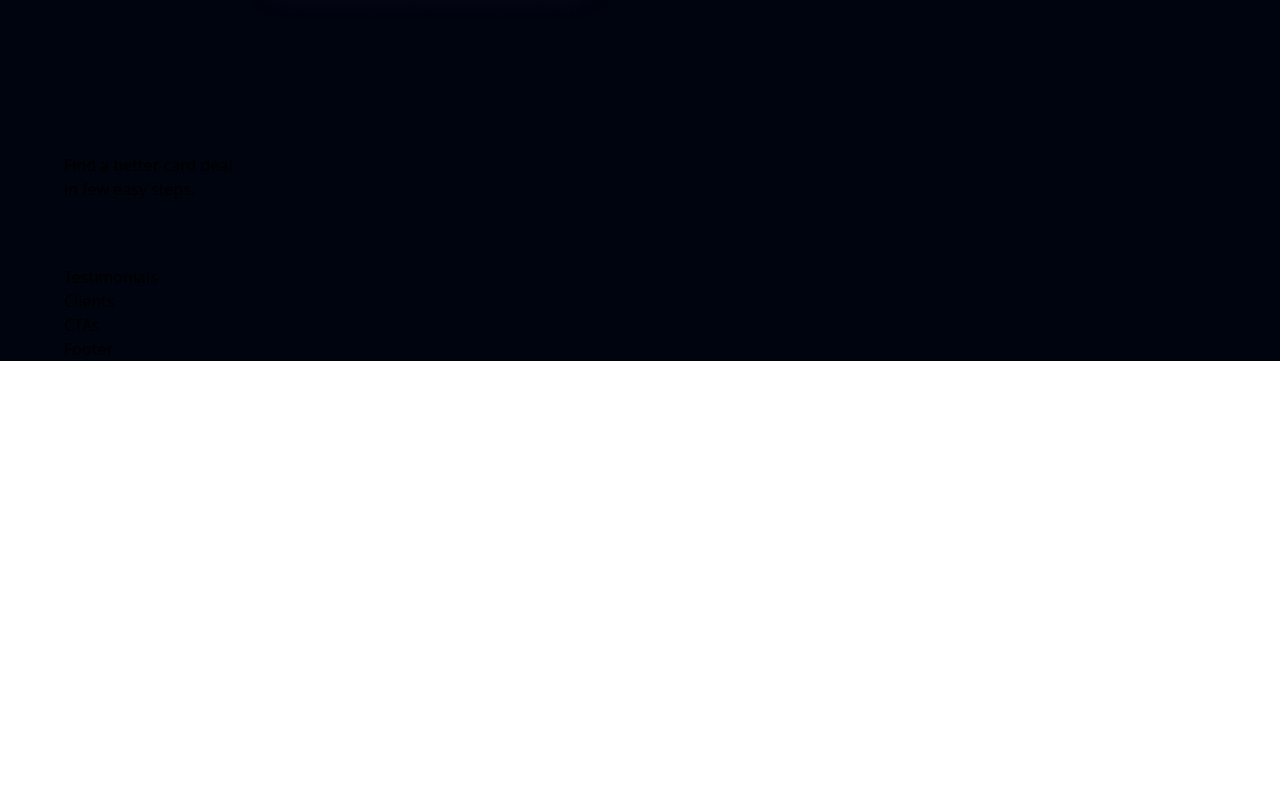
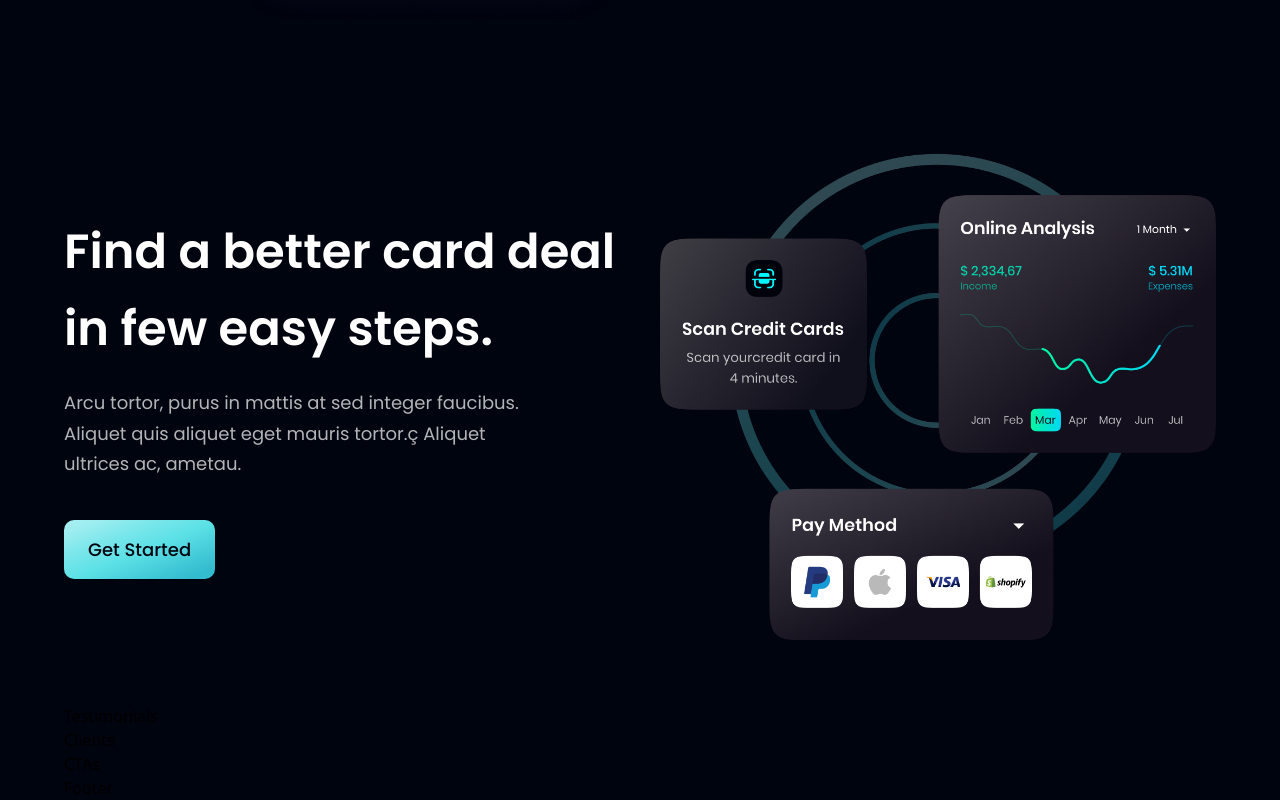
Before and after one commit to Sharmin64/banking-modern-app, a React (Vite) app in the folder banking_modern_app/: page / in a window 1280 px wide. Shown: the part 2100-2900 px from the top of the page. Before the commit the page ends 2461 px from the top, so only its background shows below. Built offline with nearby package versions, Linux system fonts and the light colour scheme.

Commit message:
carddeal updated

```diff
--- a/banking_modern_app/src/components/Button.jsx
+++ b/banking_modern_app/src/components/Button.jsx
@@ -4,7 +4,7 @@
   return (
     <button
       type="button"
-      className={`py-4 px-6 bg-blue-gradient font-poppins font-medium text-[18px] text-primary outline-none ${styles}`}
+      className={`py-4 px-6 bg-blue-gradient font-poppins font-medium text-[18px] text-primary outline-none ${styles} rounded-[10px]`}
     >
       Get Started
     </button>
--- a/banking_modern_app/src/components/CardDeal.jsx
+++ b/banking_modern_app/src/components/CardDeal.jsx
@@ -5,10 +5,18 @@
 const CardDeal = () => (
   <section className={layout.section}>
     <div className={layout.sectionInfo}>
-      <h2>
+      <h2 className={styles.heading2}>
         Find a better card deal <br className="sm:block hidden" /> in few easy
         steps.
       </h2>
+      <p className={`${styles.paragraph} max-w-[470px] mt-5`}>
+        Arcu tortor, purus in mattis at sed integer faucibus. Aliquet quis
+        aliquet eget mauris tortor.ç Aliquet ultrices ac, ametau.
+      </p>
+      <Button styles="mt-10" />
+    </div>
+    <div className={layout.sectionImg}>
+      <img src={card} className="w-[100%] h-[100%]" alt="card" />
     </div>
   </section>
 );
```
